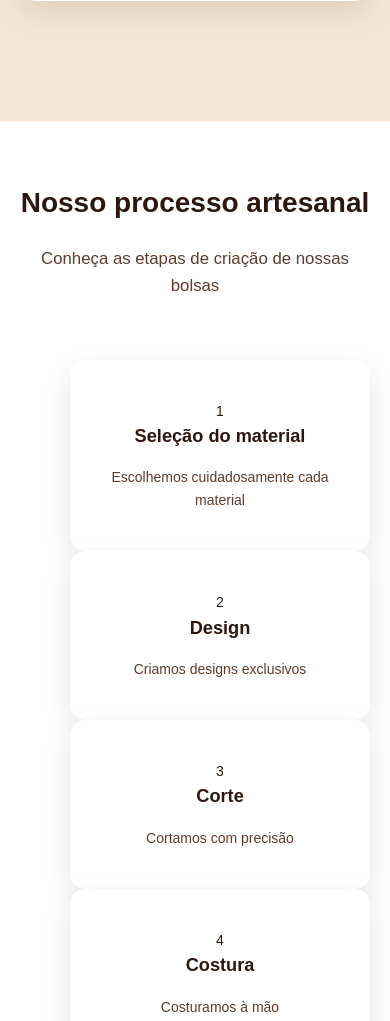
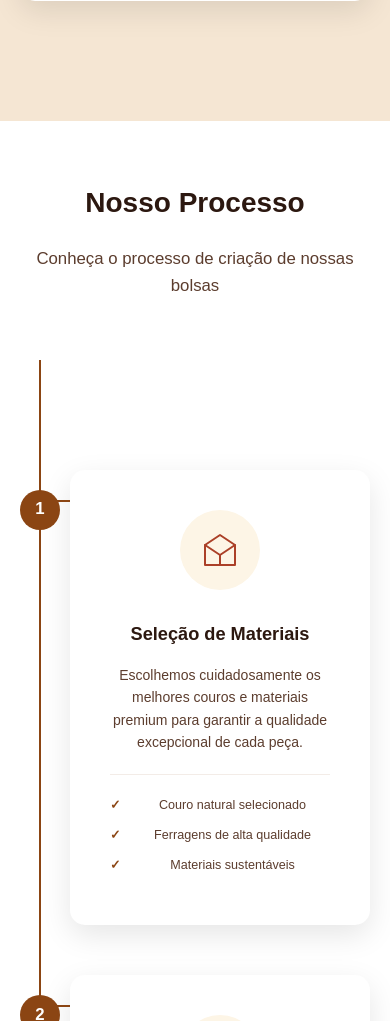
Before and after one commit to Excalibur0888/ArtesanaBags, a PHP site: page /index.html in a window 390 px wide. Shown: the part 5479-6500 px from the top of the page. Run offline with PHP 8.4, Linux system fonts and the light colour scheme.

Commit message:
Refactor process section in index.html: updated titles and descriptions for clarity, added detailed steps with icons and lists. Enhanced CSS for timeline layout and responsiveness. Removed outdated Russian text file.

```diff
--- a/css/style.css
+++ b/css/style.css
@@ -799,6 +799,87 @@ main {
     background: var(--color-light);
 }
 
+/* Timeline styles */
+.process__timeline {
+    position: relative;
+    max-width: 1000px;
+    margin: 0 auto;
+    padding: 60px 0;
+}
+
+.process__timeline::before {
+    content: '';
+    position: absolute;
+    top: 0;
+    left: 50%;
+    width: 2px;
+    height: 100%;
+    background: var(--color-primary);
+    transform: translateX(-50%);
+}
+
+.process__step {
+    position: relative;
+    width: calc(50% - 30px);
+    margin: 50px 0;
+    padding: 30px;
+    background: var(--color-bg);
+    border-radius: var(--border-radius);
+    box-shadow: 0 10px 30px rgba(0, 0, 0, 0.1);
+    transition: var(--transition);
+}
+
+.process__step:hover {
+    transform: translateY(-5px);
+    box-shadow: 0 20px 40px rgba(0, 0, 0, 0.15);
+}
+
+.process__step:nth-child(odd) {
+    margin-left: auto;
+}
+
+.process__step::before {
+    content: '';
+    position: absolute;
+    top: 30px;
+    width: 30px;
+    height: 2px;
+    background: var(--color-primary);
+}
+
+.process__step:nth-child(odd)::before {
+    left: -30px;
+}
+
+.process__step:nth-child(even)::before {
+    right: -30px;
+}
+
+.process__number {
+    position: absolute;
+    top: 20px;
+    width: 40px;
+    height: 40px;
+    background: var(--color-primary);
+    color: var(--color-light);
+    border-radius: 50%;
+    display: flex;
+    align-items: center;
+    justify-content: center;
+    font-weight: bold;
+    font-size: 1.2rem;
+    z-index: 1;
+}
+
+.process__step:nth-child(odd) .process__number {
+    left: -50px;
+}
+
+.process__step:nth-child(even) .process__number {
+    right: -50px;
+}
+
+/* Grid styles for about page */
 .process__grid {
     display: grid;
     grid-template-columns: repeat(2, 1fr);
@@ -820,6 +901,7 @@ main {
     box-shadow: 0 20px 40px rgba(0, 0, 0, 0.15);
 }
 
+/* Shared styles */
 .process__icon {
     width: 60px;
     height: 60px;
@@ -830,7 +912,8 @@ main {
     transition: var(--transition);
 }
 
-.process__item:hover .process__icon {
+.process__item:hover .process__icon,
+.process__step:hover .process__icon {
     transform: scale(1.1) rotate(-10deg);
 }
 
@@ -877,6 +960,24 @@ main {
     .process__grid {
         grid-template-columns: 1fr;
     }
+
+    .process__timeline::before {
+        left: 20px;
+    }
+
+    .process__step {
+        width: calc(100% - 50px);
+        margin-left: 50px !important;
+    }
+
+    .process__step::before {
+        left: -30px !important;
+        width: 30px;
+    }
+
+    .process__number {
+        left: -50px !important;
+    }
 }
 
 @media (max-width: 768px) {
@@ -884,7 +985,8 @@ main {
         padding: 60px 0;
     }
 
-    .process__item {
+    .process__item,
+    .process__step {
         padding: 30px;
     }
 
--- a/index.html
+++ b/index.html
@@ -173,34 +173,69 @@
         <section class="process">
             <div class="container">
                 <div class="section-header">
-                    <h2>Nosso processo artesanal</h2>
-                    <p>Conheça as etapas de criação de nossas bolsas</p>
+                    <h2>Nosso Processo</h2>
+                    <p>Conheça o processo de criação de nossas bolsas</p>
                 </div>
                 <div class="process__timeline">
                     <div class="process__step">
                         <div class="process__number">1</div>
-                        <h3>Seleção do material</h3>
-                        <p>Escolhemos cuidadosamente cada material</p>
+                        <div class="process__content">
+                            <div class="process__icon">
+                                <img src="img/icons/material.svg" alt="" width="40" height="40">
+                            </div>
+                            <h3>Seleção de Materiais</h3>
+                            <p>Escolhemos cuidadosamente os melhores couros e materiais premium para garantir a qualidade excepcional de cada peça.</p>
+                            <ul class="process__details">
+                                <li>Couro natural selecionado</li>
+                                <li>Ferragens de alta qualidade</li>
+                                <li>Materiais sustentáveis</li>
+                            </ul>
+                        </div>
                     </div>
                     <div class="process__step">
                         <div class="process__number">2</div>
-                        <h3>Design</h3>
-                        <p>Criamos designs exclusivos</p>
+                        <div class="process__content">
+                            <div class="process__icon">
+                                <img src="img/icons/design.svg" alt="" width="40" height="40">
+                            </div>
+                            <h3>Design e Planejamento</h3>
+                            <p>Criamos designs únicos que combinam estética contemporânea com funcionalidade prática.</p>
+                            <ul class="process__details">
+                                <li>Desenhos exclusivos</li>
+                                <li>Modelagem precisa</li>
+                                <li>Testes de protótipo</li>
+                            </ul>
+                        </div>
                     </div>
                     <div class="process__step">
                         <div class="process__number">3</div>
-                        <h3>Corte</h3>
-                        <p>Cortamos com precisão</p>
+                        <div class="process__content">
+                            <div class="process__icon">
+                                <img src="img/icons/craft.svg" alt="" width="40" height="40">
+                            </div>
+                            <h3>Produção Artesanal</h3>
+                            <p>Cada peça é confeccionada à mão por nossos artesãos experientes, garantindo atenção aos mínimos detalhes.</p>
+                            <ul class="process__details">
+                                <li>Corte manual preciso</li>
+                                <li>Costura artesanal</li>
+                                <li>Acabamento cuidadoso</li>
+                            </ul>
+                        </div>
                     </div>
                     <div class="process__step">
                         <div class="process__number">4</div>
-                        <h3>Costura</h3>
-                        <p>Costuramos à mão</p>
-                    </div>
-                    <div class="process__step">
-                        <div class="process__number">5</div>
-                        <h3>Acabamento</h3>
-                        <p>Finalizamos com cuidado</p>
+                        <div class="process__content">
+                            <div class="process__icon">
+                                <img src="img/icons/quality-check.svg" alt="" width="40" height="40">
+                            </div>
+                            <h3>Controle de Qualidade</h3>
+                            <p>Cada produto passa por uma rigorosa inspeção para garantir que atenda aos nossos padrões de excelência.</p>
+                            <ul class="process__details">
+                                <li>Inspeção detalhada</li>
+                                <li>Testes de resistência</li>
+                                <li>Verificação final</li>
+                            </ul>
+                        </div>
                     </div>
                 </div>
             </div>
```
Also changed, not shown: Правила.txt (deleted, +0 -194 lines).
